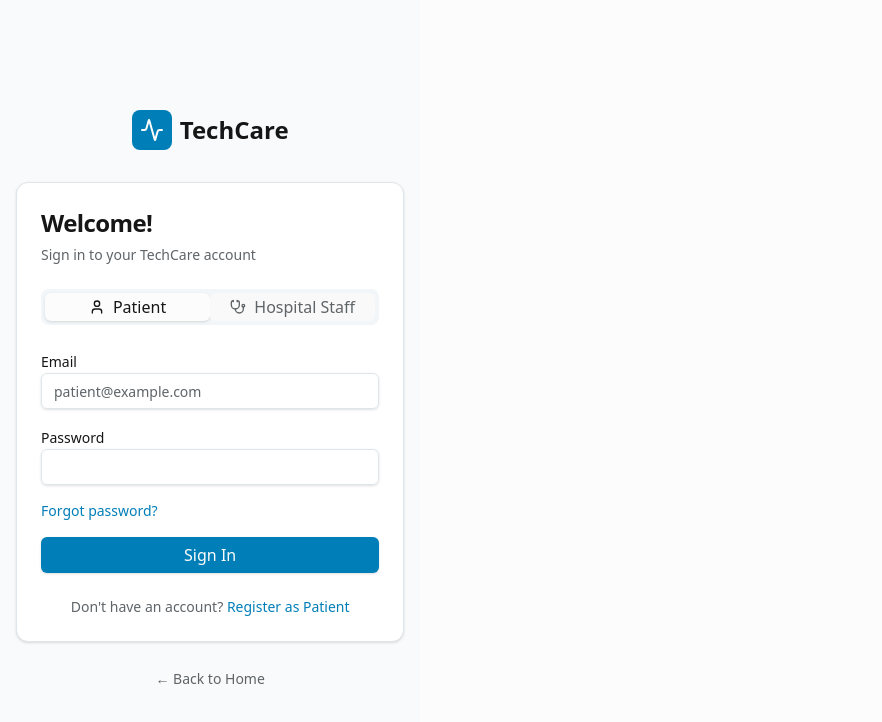
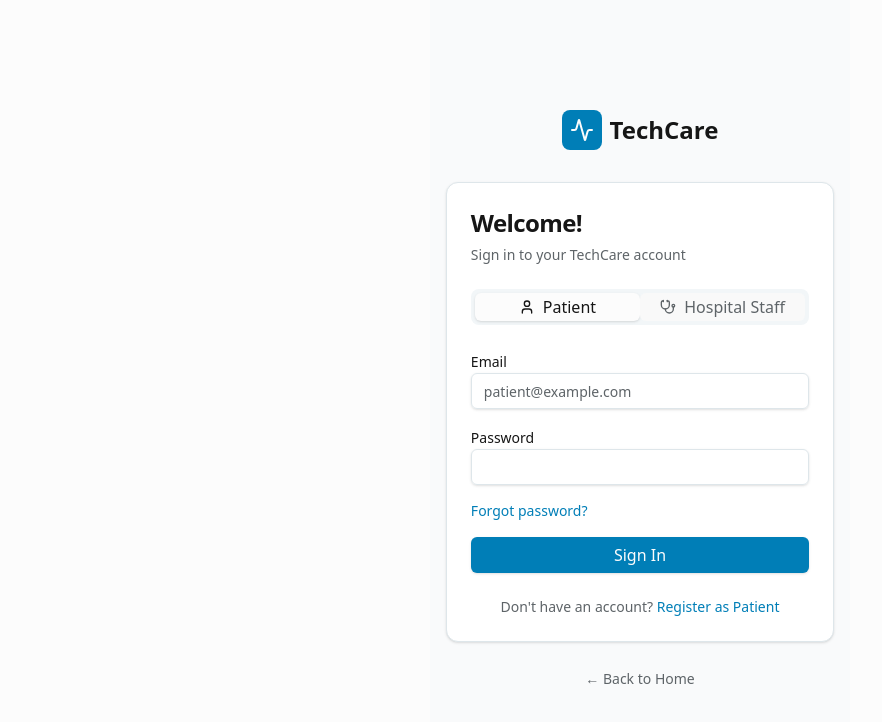
Before and after one commit to baondg/TechCare, a React app in the folder frontend/: page /login in a window 1280 px wide. Shown: the top 722 px of the page, without its empty margins (0-882 px from the left). Built offline with nearby package versions, Linux system fonts and the light colour scheme; the HTML template or start-up script is replaced by a standard one.

Commit message:
fix some errors:))

```diff
--- a/frontend/src/index.css
+++ b/frontend/src/index.css
@@ -67,7 +67,7 @@ a:hover {
 
 body {
   margin: 0;
-  display: flex;
+  display: 0;
   place-items: center;
   min-width: 320px;
   min-height: 100vh;
--- a/frontend/src/login/page.tsx
+++ b/frontend/src/login/page.tsx
@@ -27,7 +27,7 @@ export default function LoginPage() {
   }
 
   return (
-    <div className="min-h-screen flex items-center justify-center bg-muted/30 p-4">
+    <div className="h-screen w-full flex items-center justify-center bg-muted/30 p-4">
       <div className="w-full max-w-md">
         <div className="flex items-center justify-center gap-2 mb-8">
           <div className="flex h-10 w-10 items-center justify-center rounded-lg bg-primary">
```
Also changed, not shown: frontend/src/App.tsx (+8 -0 lines).
